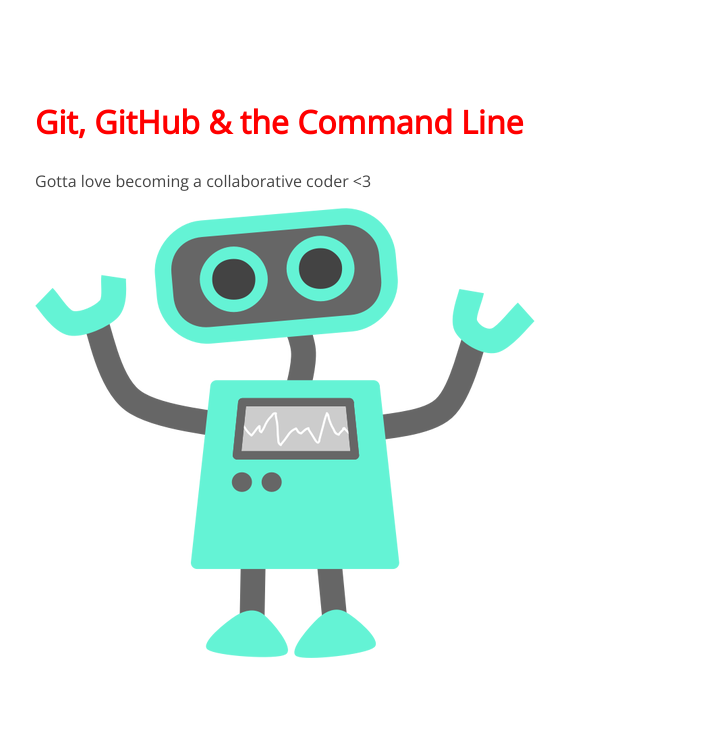
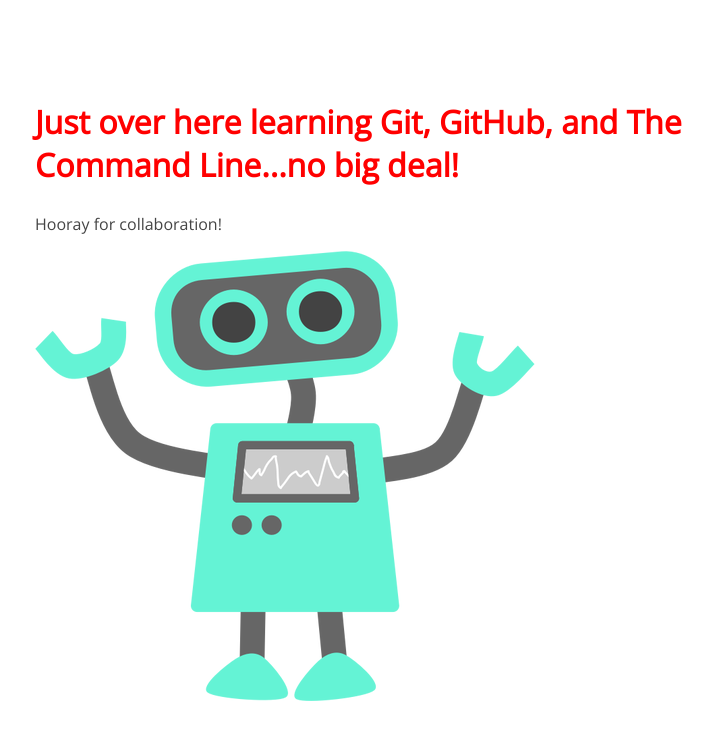
Before and after one commit to alhasenzahl/105-project, a plain HTML site: page index.html in a window 1280 px wide. Shown: the whole page, without its empty margins (205-918 px from the left). Drawn offline with nearby package versions, Linux system fonts and the light colour scheme.

Commit message:
changed text

```diff
--- a/index.html
+++ b/index.html
@@ -3,14 +3,14 @@
 <head>
 	<meta charset="UTF-8">
 	<title>Let's Learn Git, GitHub and the Command Line</title>
-	<link href='http://fonts.googleapis.com/css?family=Open+Sans' rel='stylesheet' type='text/css'>
+	<link href="http://fonts.googleapis.com/css?family=Open+Sans" rel="stylesheet" type="text/css">
 	<link rel="stylesheet" href="css/style.css">
 </head>
 <body>
 	<section>
-		<h1>Git, GitHub & the Command Line</h1>
-		<p>Gotta love becoming a collaborative coder <3</p>
-		<img src="img/happy-blue-robot.png">
+		<h1>Just over here learning Git, GitHub, and The Command Line...no big deal!</h1>
+		<p>Hooray for collaboration!</p>
+		<img src="img/happy-blue-robot.png" alt="robot">
 	</section>
 </body>
 </html>
```
